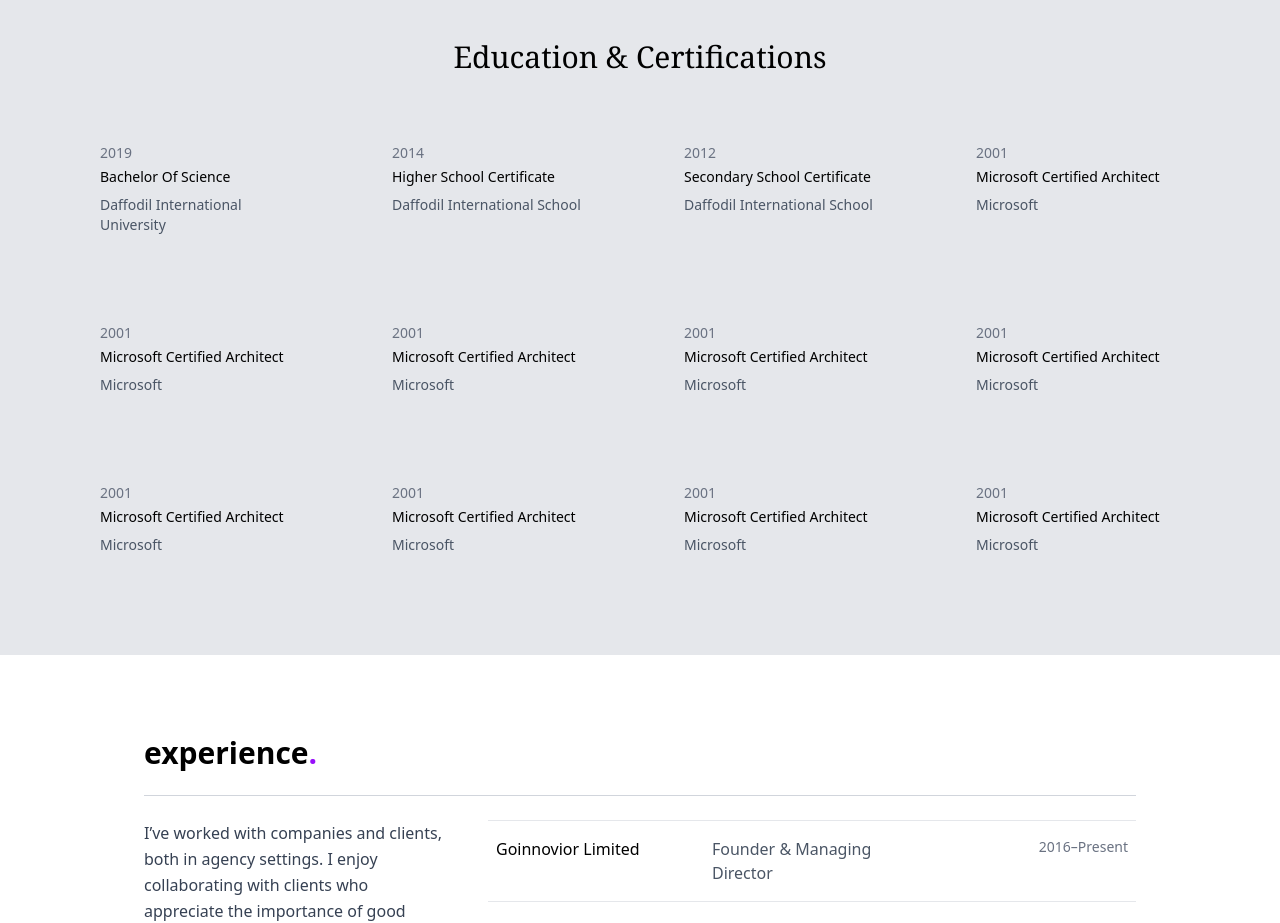
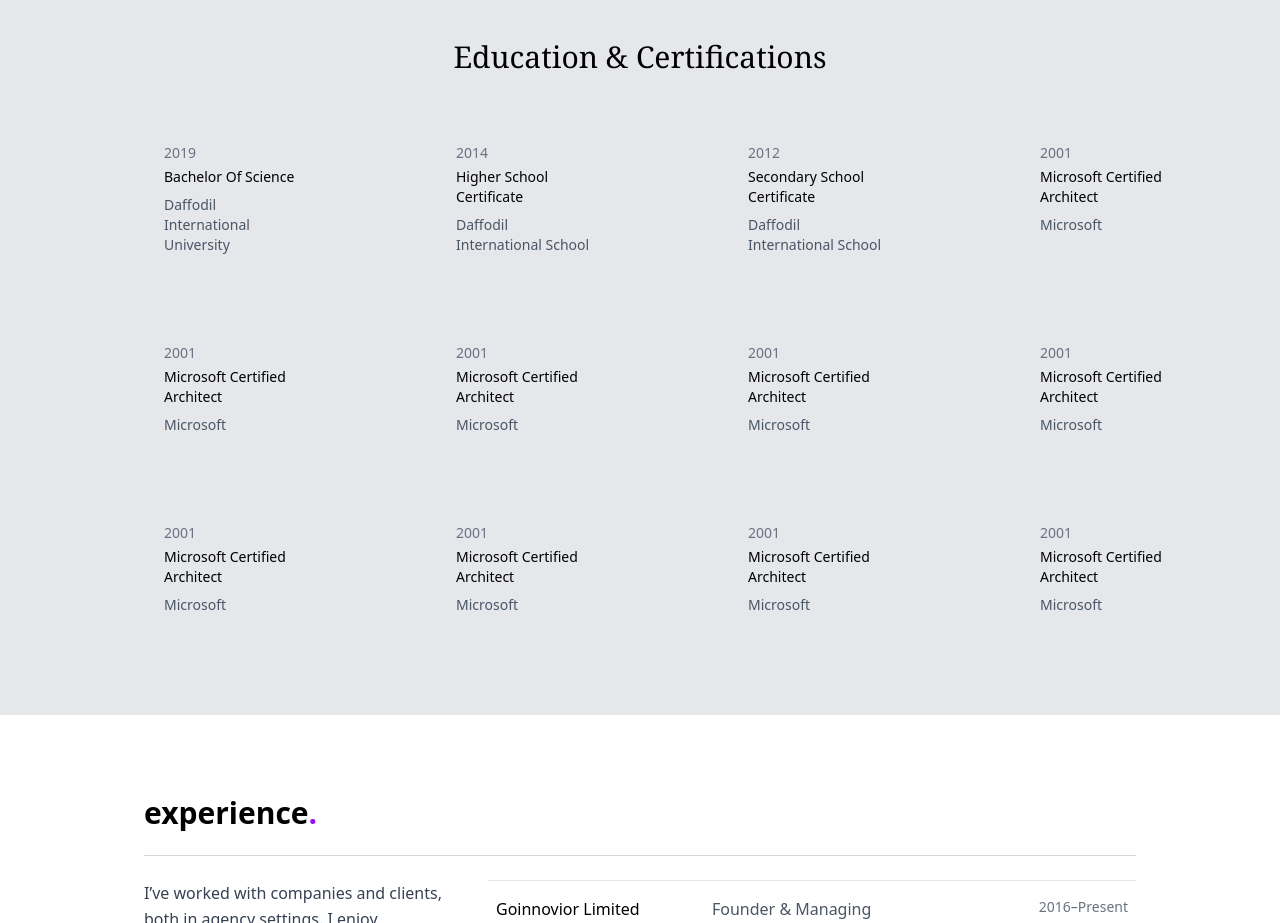
Before and after one commit to shahriartanjil/kahafil-sir-portfolio, a React (Vite) app: page / in a window 1280 px wide. Shown: the part 2640-3563 px from the top of the page. Built offline with nearby package versions, Linux system fonts and the light colour scheme.

Commit message:
fixed edu section

```diff
--- a/src/component/EducationSection/EducationSection.jsx
+++ b/src/component/EducationSection/EducationSection.jsx
@@ -74,7 +74,7 @@
         {items.map((item, index) => (
           <div
             key={index}
-            className="p-4 sm:p-5  rounded-lg  transition-all duration-300 "
+            className="p-4 sm:p-5 lg:ml-16 rounded-lg  transition-all duration-300 "
           >
             <p className="text-xs sm:text-sm text-gray-500 mb-1">{item.year}</p>
             <h3 className="text-sm sm:text-md font-medium mb-1 sm:mb-2">{item.title}</h3>
--- a/src/component/Navbar/Navbar.jsx
+++ b/src/component/Navbar/Navbar.jsx
@@ -61,7 +61,7 @@
                     <img
                         src="https://i.postimg.cc/5tyRM1Gv/Clipped-image-20250520-120412-2.png"
                         alt="Kahafil"
-                        className="lg:w-[865px] lg:h-[800px] object-cover rounded saturate-0 hover:saturate-100  "
+                        className=" object-cover rounded saturate-0 hover:saturate-100  "
                     />
                 </div>
 
```
